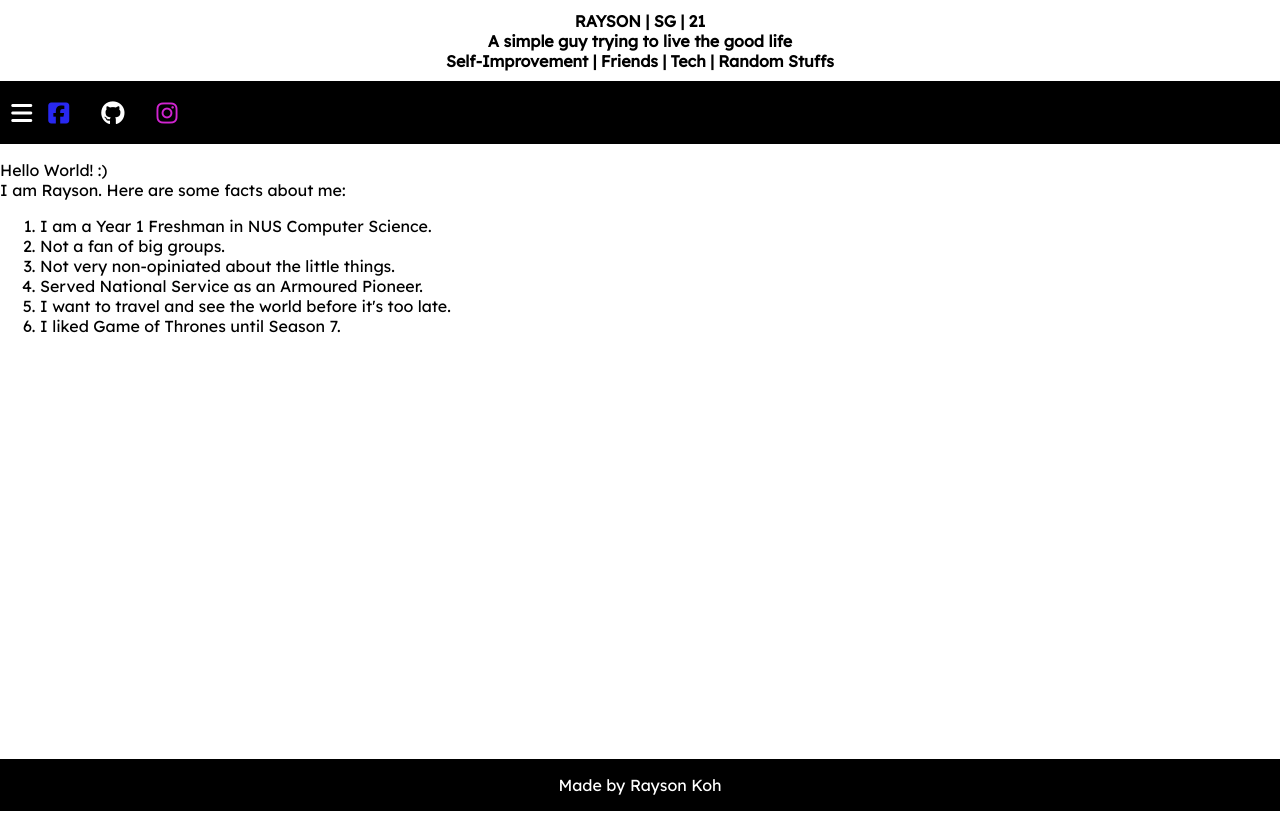
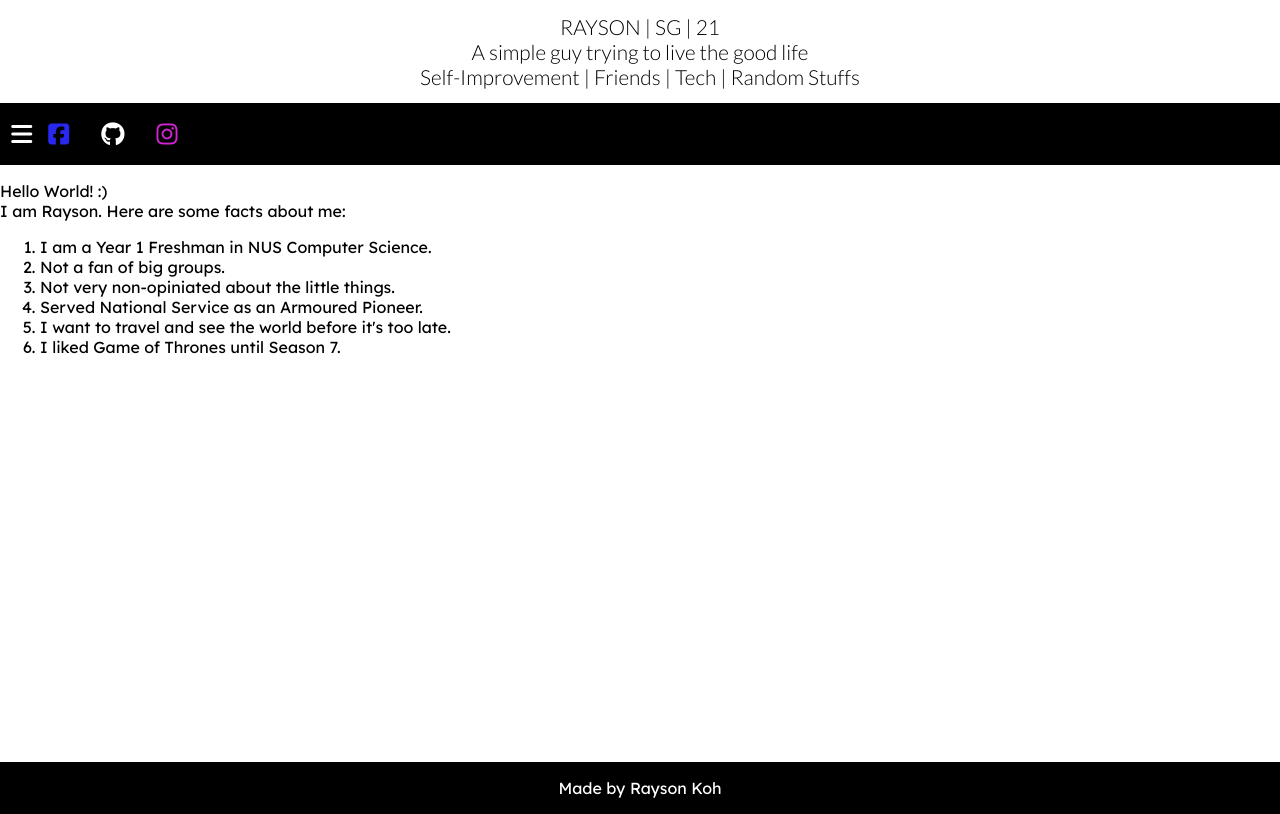
Before and after one commit to raysonkoh/Personal-Blog, a website built with webpack: page src/about-me/index.html in a window 1280 px wide. Built offline with nearby package versions, Linux system fonts and the light colour scheme.

Commit message:
fixed fonts

```diff
--- a/src/about-me/index.html
+++ b/src/about-me/index.html
@@ -7,6 +7,9 @@
     <script src="https://kit.fontawesome.com/c27f3f896b.js"></script>
     <!-- <link rel="stylesheet" href="https://maxcdn.bootstrapcdn.com/bootstrap/4.0.0/css/bootstrap.min.css" integrity="sha384-Gn5384xqQ1aoWXA+058RXPxPg6fy4IWvTNh0E263XmFcJlSAwiGgFAW/dAiS6JXm" crossorigin="anonymous"> -->
     <link href="https://fonts.googleapis.com/css?family=Lexend+Deca&display=swap" rel="stylesheet">
+    <link href="https://fonts.googleapis.com/css?family=Montserrat:300i&display=swap" rel="stylesheet">
+    <link href="https://fonts.googleapis.com/css?family=Slabo+27px&display=swap" rel="stylesheet">
+    <link href="https://fonts.googleapis.com/css?family=Lato:300,400&display=swap" rel="stylesheet">
     <title>Ray's Blog</title>
 </head>
 <body>
--- a/src/shared.scss
+++ b/src/shared.scss
@@ -15,8 +15,10 @@ body {
 }
 
 .header__title {
-    font-size: 1rem;
+    font-size: 1.3rem;
     text-align: center;
+    font-family: 'Lato', sans-serif;
+    font-weight: 300;
 }
 
 .main__nav {
```
Also changed, not shown: src/blogs/blogs.html (+3 -0 lines), src/homepage/index.html (+1 -0 lines), src/shared.css, 1 other file.
